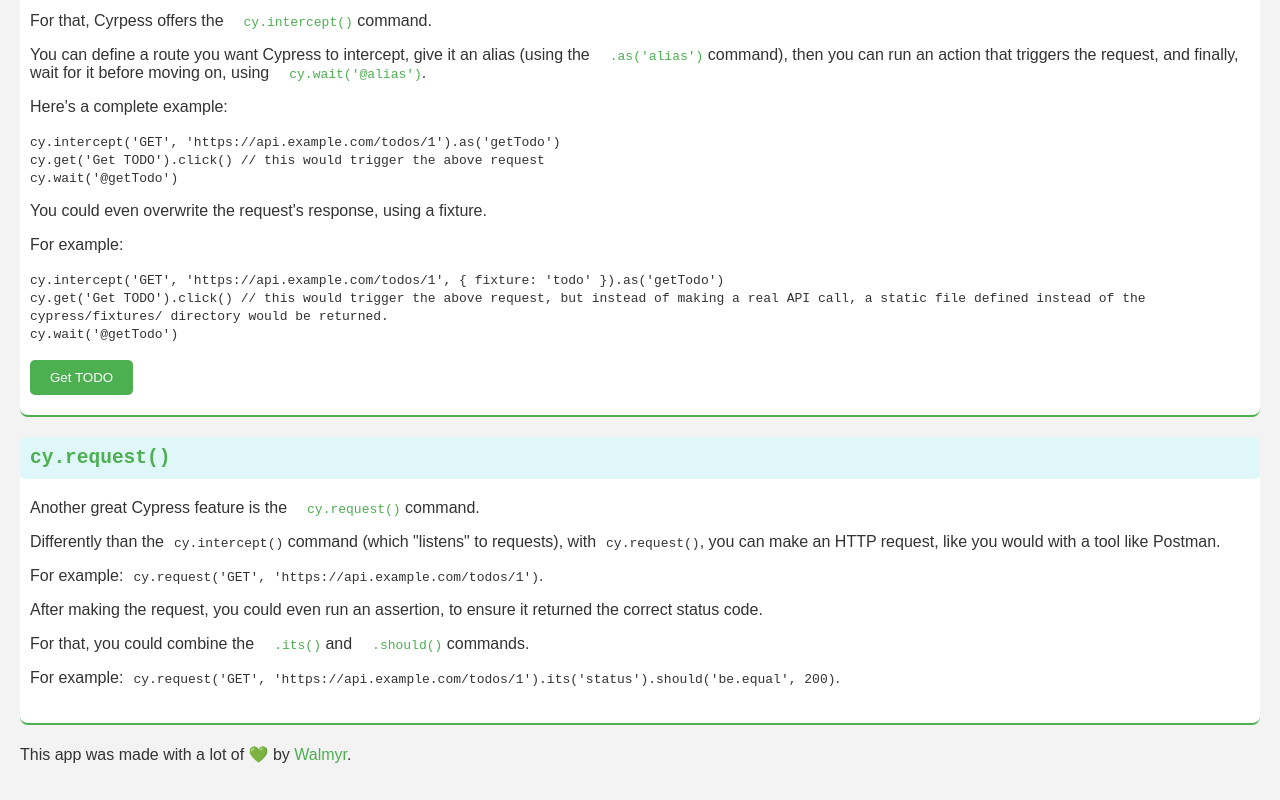
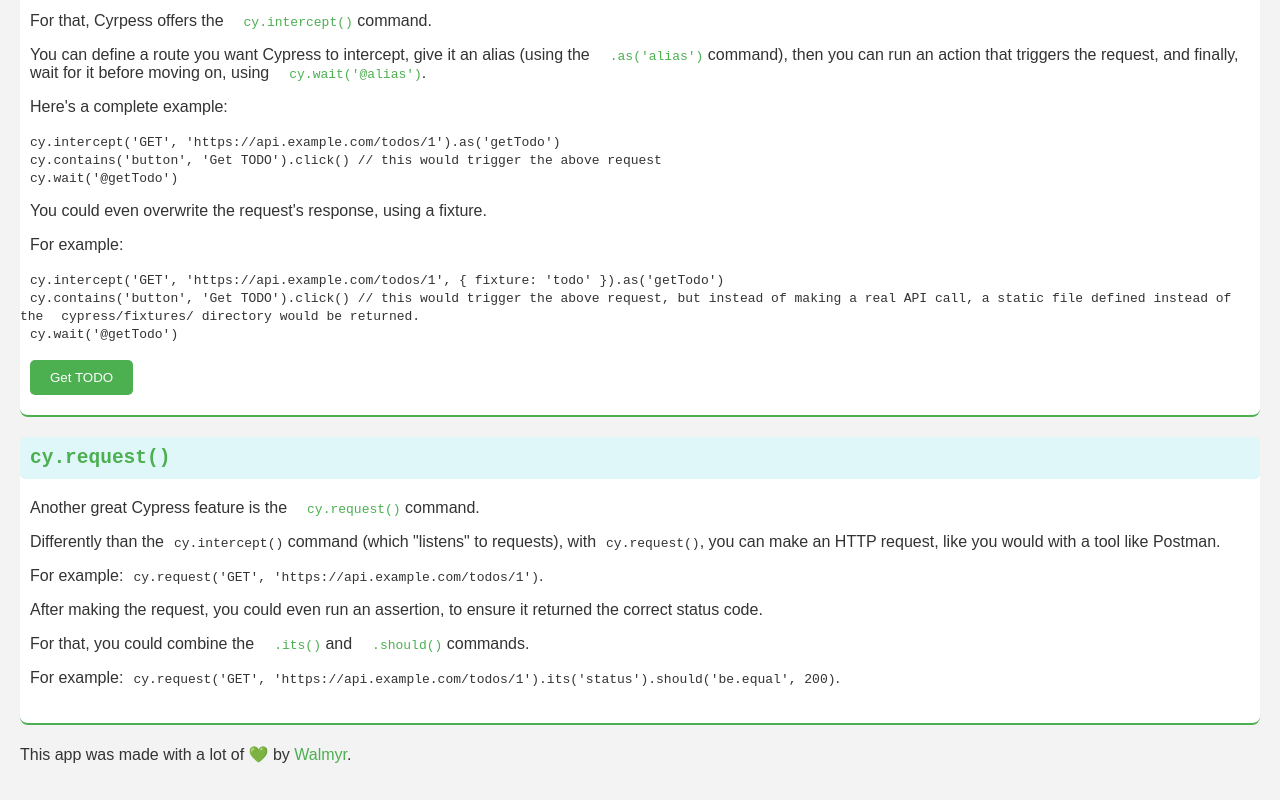
Before and after one commit to wlsf82/cypress-playground, a website: page src/index.html in a window 1280 px wide. Shown: the part 2980-3780 px from the top of the page. Drawn offline with Linux system fonts and the light colour scheme.

Commit message:
Adjust code example

```diff
--- a/src/index.html
+++ b/src/index.html
@@ -132,7 +132,7 @@
         <p>Here's a complete example:</p>
         <code>cy.intercept('GET', 'https://api.example.com/todos/1').as('getTodo')</code>
         <br>
-        <code>cy.get('Get TODO').click() // this would trigger the above request</code>
+        <code>cy.contains('button', 'Get TODO').click() // this would trigger the above request</code>
         <br>
         <code>cy.wait('@getTodo')</code>
         <br>
@@ -140,7 +140,7 @@
         <p>For example:</p>
         <code>cy.intercept('GET', 'https://api.example.com/todos/1', { fixture: 'todo' }).as('getTodo')</code>
         <br>
-        <code>cy.get('Get TODO').click() // this would trigger the above request, but instead of making a real API call, a static file defined instead of the <code>cypress/fixtures/</code> directory would be returned.</code>
+        <code>cy.contains('button', 'Get TODO').click() // this would trigger the above request, but instead of making a real API call, a static file defined instead of the <code>cypress/fixtures/</code> directory would be returned.</code>
         <br>
         <code>cy.wait('@getTodo')</code>
         <br>
```
